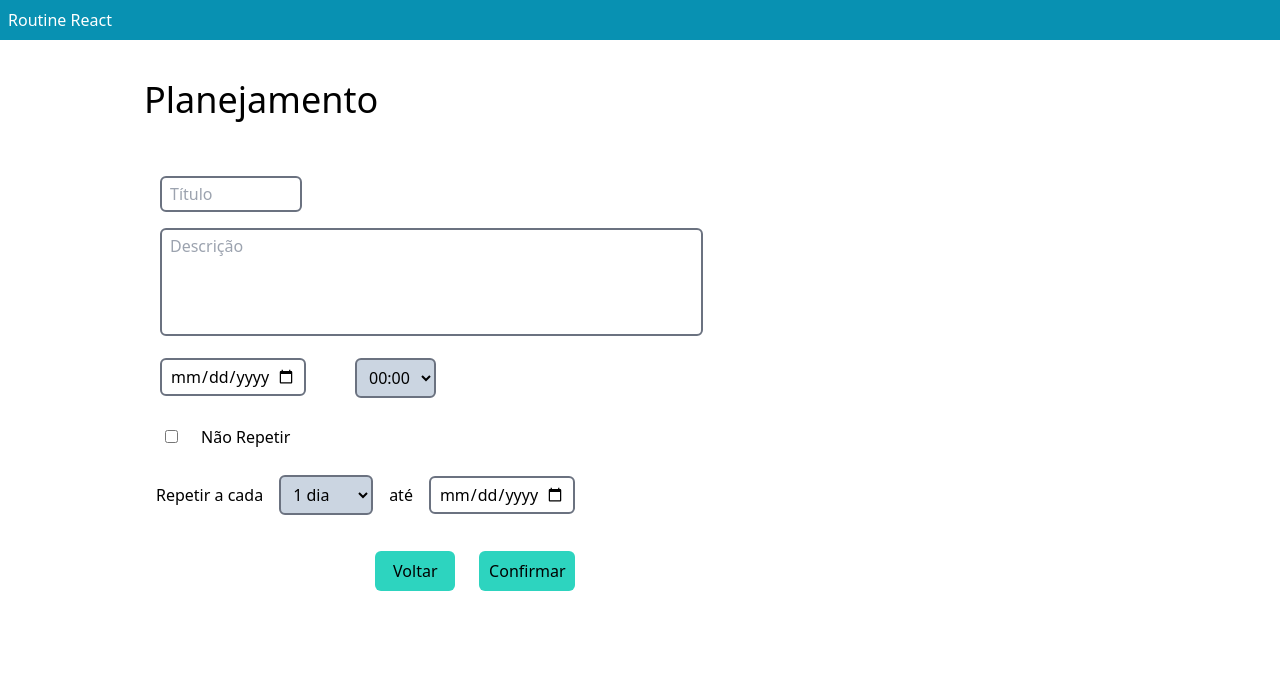
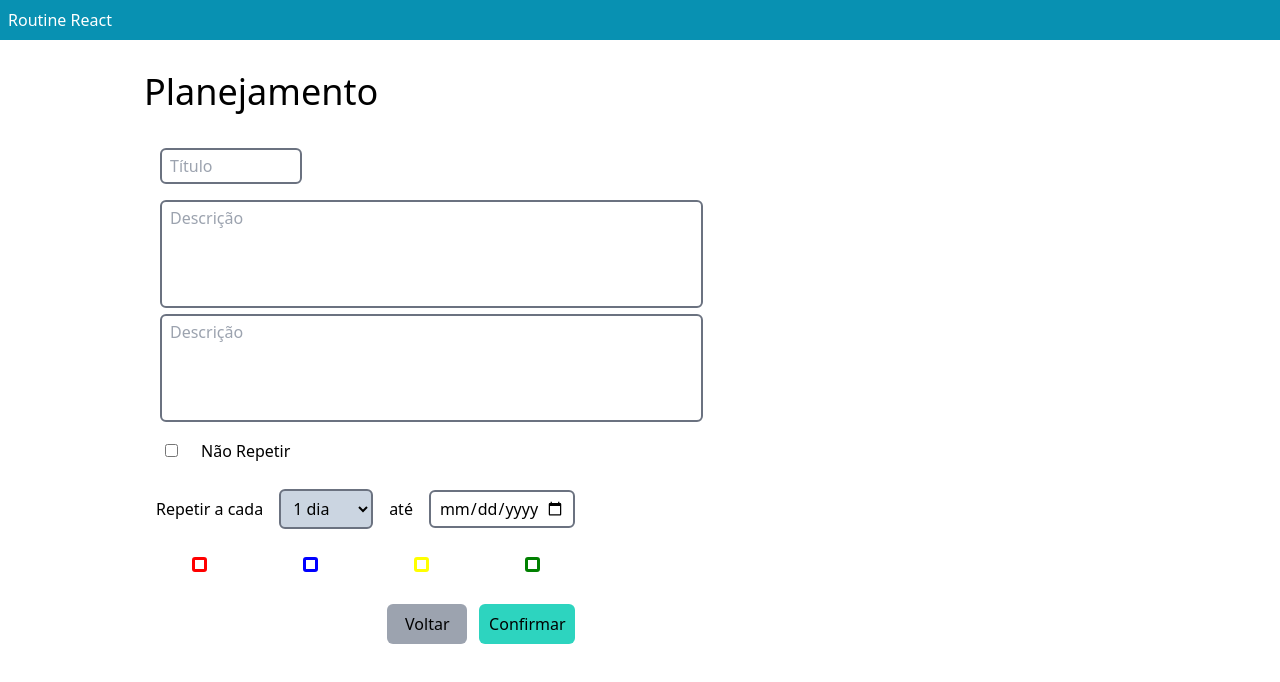
Before and after one commit to MichaelCX77/Routine-React, a Next.js app: page / in a window 1280 px wide. Shown: the top 682 px of the page. Built offline with nearby package versions, Linux system fonts and the light colour scheme.

Commit message:
Refatoração e Conclusão da tela de formulário

```diff
--- a/src/components/Formulario.tsx
+++ b/src/components/Formulario.tsx
@@ -3,6 +3,7 @@ import Input from "./inputs/Input"
 import TextArea from "./inputs/TextArea"
 import Select from "./inputs/Select";
 import Button from "./buttons/Button";
+import CheckPerson from "./inputs/CheckPerson";
 
 export default function Formulario(props){
 
@@ -23,41 +24,83 @@ export default function Formulario(props){
     const arraydays = ["1 dia","2 dias", "3 dias","4 dias","5 dias",
                         "6 dias","7 dias","10 dias","15 dias","20 dias","1 mês"]
 
+    function renderInputTitulo(){
         return(
-        <React.Fragment>
-
-            <div className="container">
             <div className="flex">
                 <Input placeholder="Título" type="text"/>
             </div>
+        )
+    }
+
+    function renderTextArea(){
+        return(
             <div className="flex">
                 <TextArea placeholder="Descrição" cols="55" rows="4"/>
             </div>
+        )
+    }
+
+    function renderInputDate(){
+        return(
             <div className="flex">
                 <Input type="date" width="w-3/4"/>
                 <Select arrayOptions={generateOptions()} />
             </div>
+        )
+    }
+
+    function renderSelectHour(){
+        return(
             <div className="flex items-baseline">
                 <Input id="check_naorepetir" type="checkbox" />
                 <label className="pl-3" htmlFor="check_naorepetir">Não Repetir</label>
             </div>
+        )
+    }
+
+    function renderFrequency(){
+        return(
             <div className="flex items-baseline">
                 <span className="pl-3 mt-3 text-2x1">Repetir a cada</span>
                 <Select arrayOptions={arraydays} />
                 <span className="pt-3">até</span>
                 <Input type="date" width="w-3/4"/>
             </div>
-                {/* <div className="flex items-baseline">
-                    <Input type="checkbox" back="blue-600"/>
-                    <Input type="checkbox" back="red-600"/>
-                    <Input type="checkbox" back="yellow-600"/>
-                    <Input type="checkbox" back="green-600"/>
-                </div> */}
+        )
+    }
+
+    function renderSelectColor(){
+        return(
+            <div className="flex items-baseline">
+                <CheckPerson color="red" classe="px-12 py-3"/>
+                <CheckPerson color="blue" classe="px-12 py-3"/>
+                <CheckPerson color="yellow" classe="px-12 py-3"/>
+                <CheckPerson color="green" classe="px-12 py-3"/>
             </div>
+        )
+    }
+
+    function renderButtons(){
+        return(
             <div className="flex place-content-center mt-5">
-                <Button text="Voltar" classe="bg-gray-400 hover:bg-gray-200 mx-3"/>
-                <Button text="Confirmar" classe="bg-green-500 hover:bg-green-300 mx-3 w-24"/>
+                <Button text="Voltar" color="bg-gray-400" hover="hover:bg-gray-200" classe="mx-3"/>
+                <Button text="Confirmar" class="mx-3" width="w-24"/>
             </div>
+        )
+    }
+
+    return(
+        <React.Fragment>
+            <div className="container">
+                {renderInputTitulo()}
+                {renderTextArea()}
+                {renderTextArea()}
+                {renderSelectHour()}
+                {renderFrequency()}
+                {renderSelectColor()}
+            </div>
+            {renderButtons()}
+            <br />
         </React.Fragment>
     )
 }
--- a/src/components/Main.tsx
+++ b/src/components/Main.tsx
@@ -2,8 +2,8 @@
 export default function Main(props){
 
     return(
-        <div className='w-full  pl-36 mt-6'>
-            <h1 className='text-4xl mb-10'>{props.title}</h1>
+        <div className='w-full  pl-36 mt-4'>
+            <h1 className='text-4xl mb-5'>{props.title}</h1>
             {props.children}
          </div>
     )
--- a/src/components/Table.tsx
+++ b/src/components/Table.tsx
@@ -25,13 +25,13 @@ function getButtons(){
     )
 }
 
-function getLine(bg,color){
+function getLine(bg,color,key){
 
     const classe_td="pl-2 py-2"
 
     return (
 
-        <tr className={`${bg} text-${color}  hover:bg-slate-200`}>
+        <tr key={key} className={`${bg} text-${color}  hover:bg-slate-200`}>
             <td className={classe_td}>09:00</td>
             <td className={classe_td}>Buscar Yohan na creche</td>
             <td className={classe_td}>Buscar Yohan na creche</td>
@@ -46,10 +46,10 @@ function body(){
 
     return (
         <tbody className="">
-            {getLine("bg-cyan-200","gray-600")}
-            {getLine("bg-cyan-600","white")}
-            {getLine("bg-cyan-200","gray-600")}
-            {getLine("bg-cyan-600","white")}
+            {getLine("bg-cyan-200","gray-600",1)}
+            {getLine("bg-cyan-600","white",2)}
+            {getLine("bg-cyan-200","gray-600",3)}
+            {getLine("bg-cyan-600","white",4)}
         </tbody>
     )
 }
--- a/src/components/buttons/Button.tsx
+++ b/src/components/buttons/Button.tsx
@@ -2,11 +2,16 @@
 export default function Button(props){
 
     const classe = props.classe
+    const color = props.color ?? 'bg-teal-400'
+    const hover = props.hover ?? 'hover:bg-teal-300'
+    const width = props.width ?? 'w-20'
+
+    const stringClass = color + " " + hover + " " + width
 
     return (
         <div>
             <button className={`
-                w-20 bg-teal-400 rounded-md py-2 px-2 hover:bg-teal-300 ${props.classe}`} >
+                ${stringClass} rounded-md py-2 px-2 ${classe}`} >
                 {props.text}
             </button>
         </div>
--- /dev/null
+++ b/src/components/inputs/CheckPerson.tsx
@@ -0,0 +1,11 @@
+
+export default function CheckPerson(props){
+
+    return(
+        <label className={`check ${props.classe}`}>
+            <input type="checkbox" className="check-color"></input>
+            <span style={{"border": "3px solid "+`${props.color}`}}></span>
+        </label>
+    )
+
+}
--- a/src/pages/index.tsx
+++ b/src/pages/index.tsx
@@ -8,10 +8,10 @@ import Formulario from '../components/Formulario'
 
 export default function Home(){
     return (
-        <div className='w-screen'>
+        <div className='w-full'>
             <NavBar title="Routine React"/>
             <div className='flex justify-end mx-6 my-4'>
-                {/* <Button text="Planejar"/> */}
+                {/* <Button text="Planejar"/>    */}
             </div>
             <Main title="Planejamento">
                 <Conteudo>
--- a/src/styles/global.css
+++ b/src/styles/global.css
@@ -1,3 +1,26 @@
 @tailwind base;
 @tailwind components;
 @tailwind utilities;
+
+.check{
+    margin:0;
+}
+.check input {
+	display: none;
+}
+.check-color{
+	font-size: 13px;
+	position: relative;
+	top: -2px;
+	margin-right: 5px;
+}
+.check span {
+	width: 15px;
+	height: 15px;
+	display: block;
+	background-color: #ffffff;
+	border-radius: 3px;
+}
+.check input:checked + span {
+	background-color: #33d3d8;
+}
```
Lines whose indentation alone changed are shown as unchanged.
